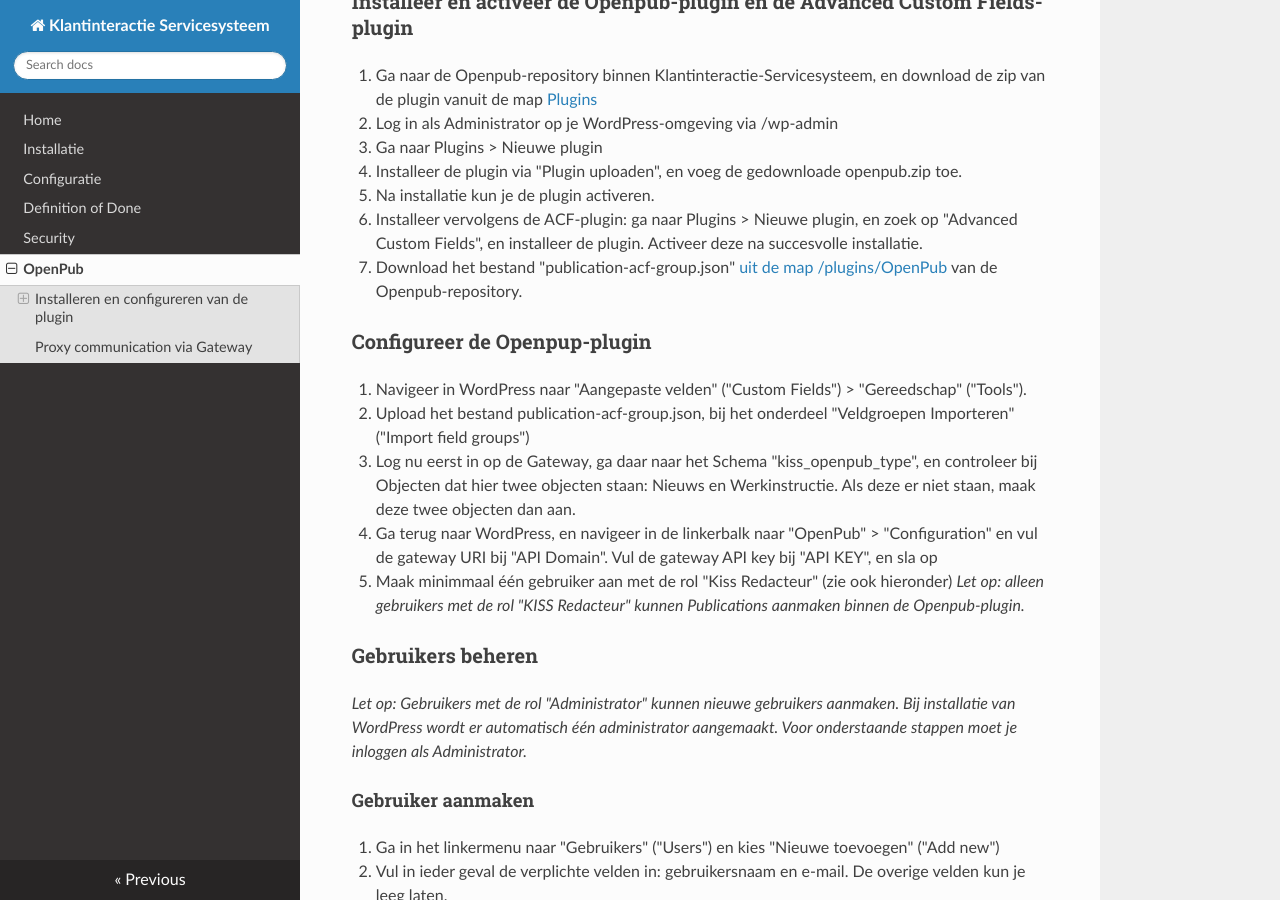
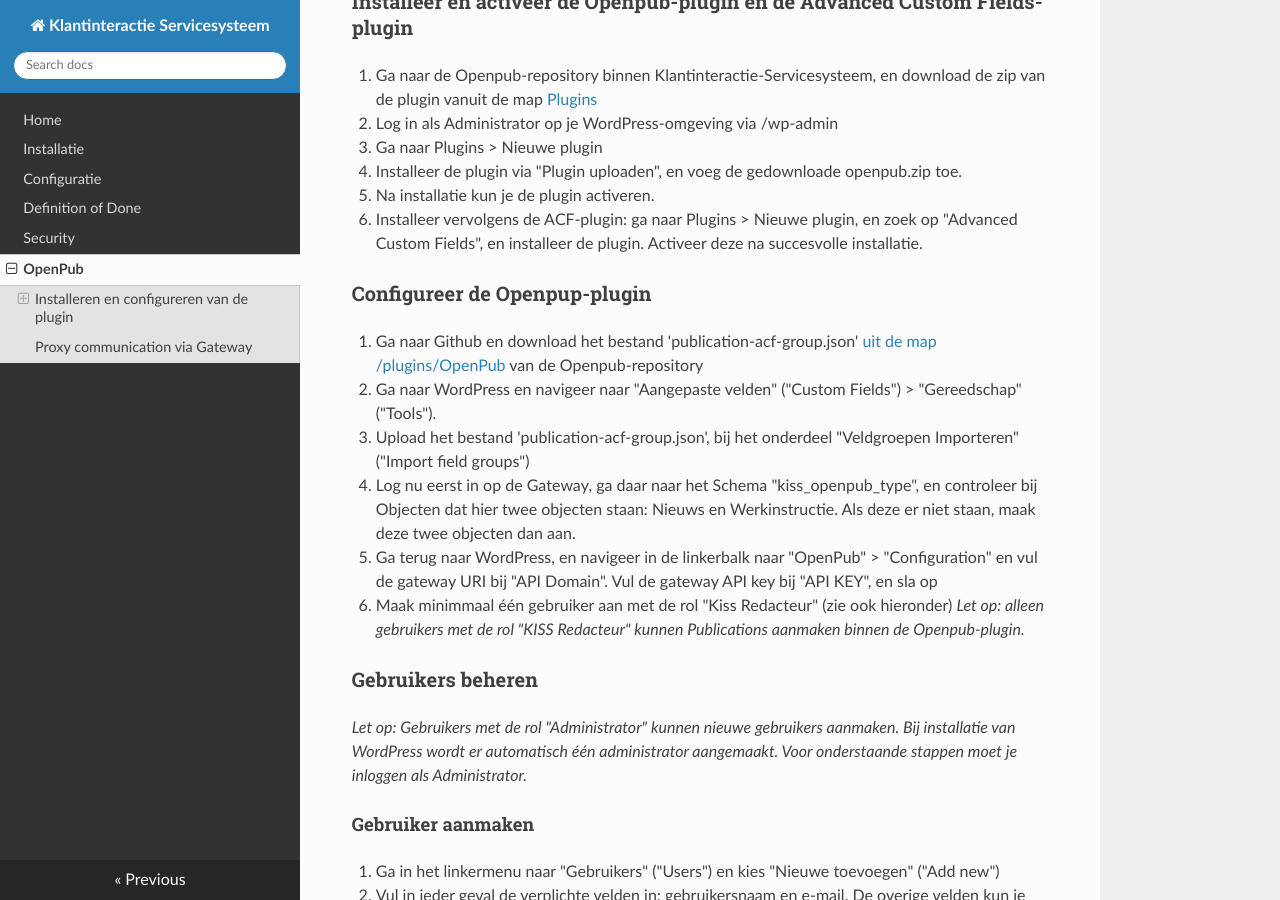
Before and after one commit to Klantinteractie-Servicesysteem/.github, an MkDocs documentation site: the page built from docs/openpub.md, in a window 1280 px wide and 900 px high, scrolled down 468 px. Built offline with MkDocs 1.6.1, drawn with Linux system fonts in a browser that asks for light colours; nearby versions of some CDN libraries.

Commit message:
Update openpub.md

```diff
--- a/docs/openpub.md
+++ b/docs/openpub.md
@@ -15,11 +15,12 @@
 5. Installeer de plugin via "Plugin uploaden", en voeg de gedownloade openpub.zip toe.
 6. Na installatie kun je de plugin activeren.
 7. Installeer vervolgens de ACF-plugin: ga naar Plugins > Nieuwe plugin, en zoek op "Advanced Custom Fields", en installeer de plugin. Activeer deze na succesvolle installatie.
-8. Download het bestand "publication-acf-group.json" [uit de map /plugins/OpenPub](https://github.com/Klantinteractie-Servicesysteem/Openpub/tree/master/plugins/OpenPub) van de Openpub-repository.
+
 
 ### Configureer de Openpup-plugin
-10. Navigeer in WordPress naar "Aangepaste velden" ("Custom Fields") > "Gereedschap" ("Tools").
-11. Upload het bestand publication-acf-group.json, bij het onderdeel "Veldgroepen Importeren" ("Import field groups")
+8. Ga naar Github en download het bestand 'publication-acf-group.json' [uit de map /plugins/OpenPub](https://github.com/Klantinteractie-Servicesysteem/Openpub/tree/master/plugins/OpenPub) van de Openpub-repository
+9. Ga naar WordPress en navigeer naar "Aangepaste velden" ("Custom Fields") > "Gereedschap" ("Tools").
+11. Upload het bestand 'publication-acf-group.json', bij het onderdeel "Veldgroepen Importeren" ("Import field groups")
 12. Log nu eerst in op de Gateway, ga daar naar het Schema "kiss_openpub_type", en controleer bij Objecten dat hier twee objecten staan: Nieuws en Werkinstructie. Als deze er niet staan, maak deze twee objecten dan aan.
 13. Ga terug naar WordPress, en navigeer in de linkerbalk naar "OpenPub" > "Configuration" en vul de gateway URI bij "API Domain". Vul de  gateway API key bij "API KEY", en sla op
 14. Maak minimmaal één gebruiker aan met de rol "Kiss Redacteur" (zie ook hieronder)
```
